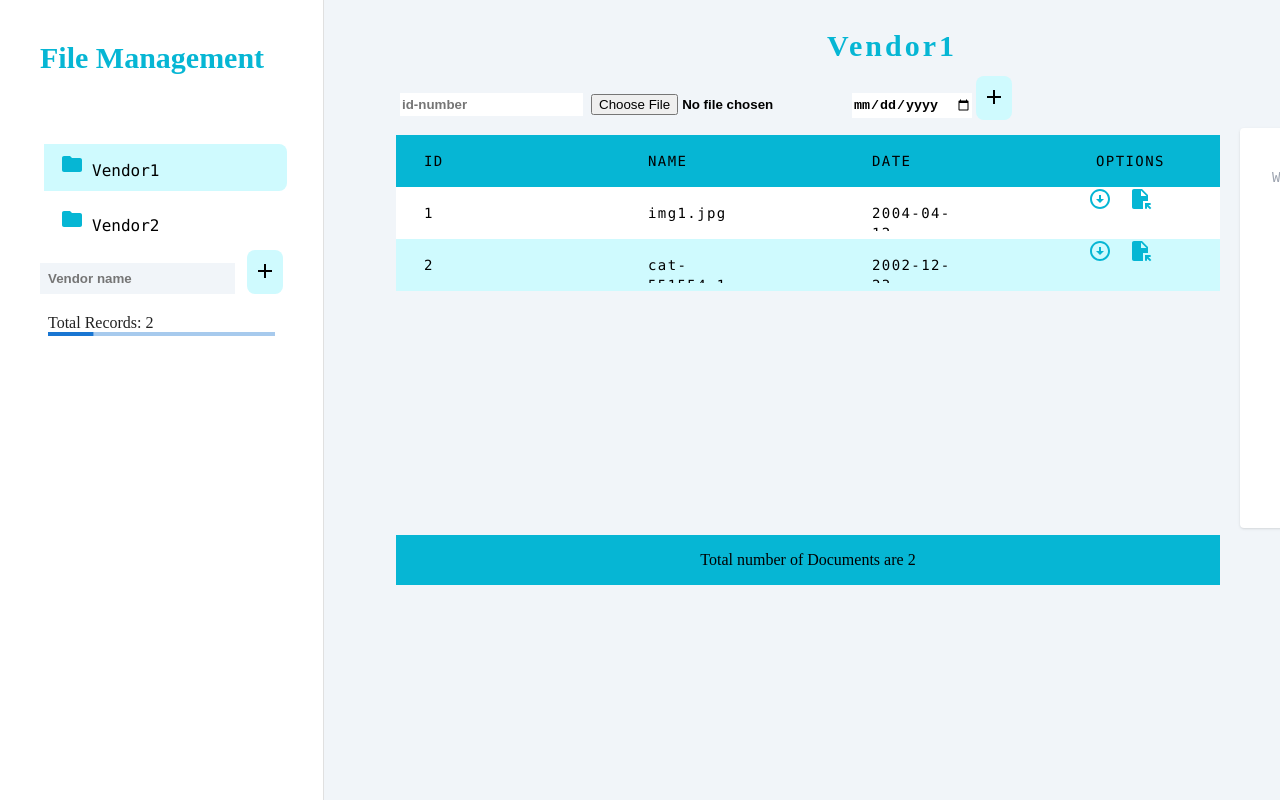
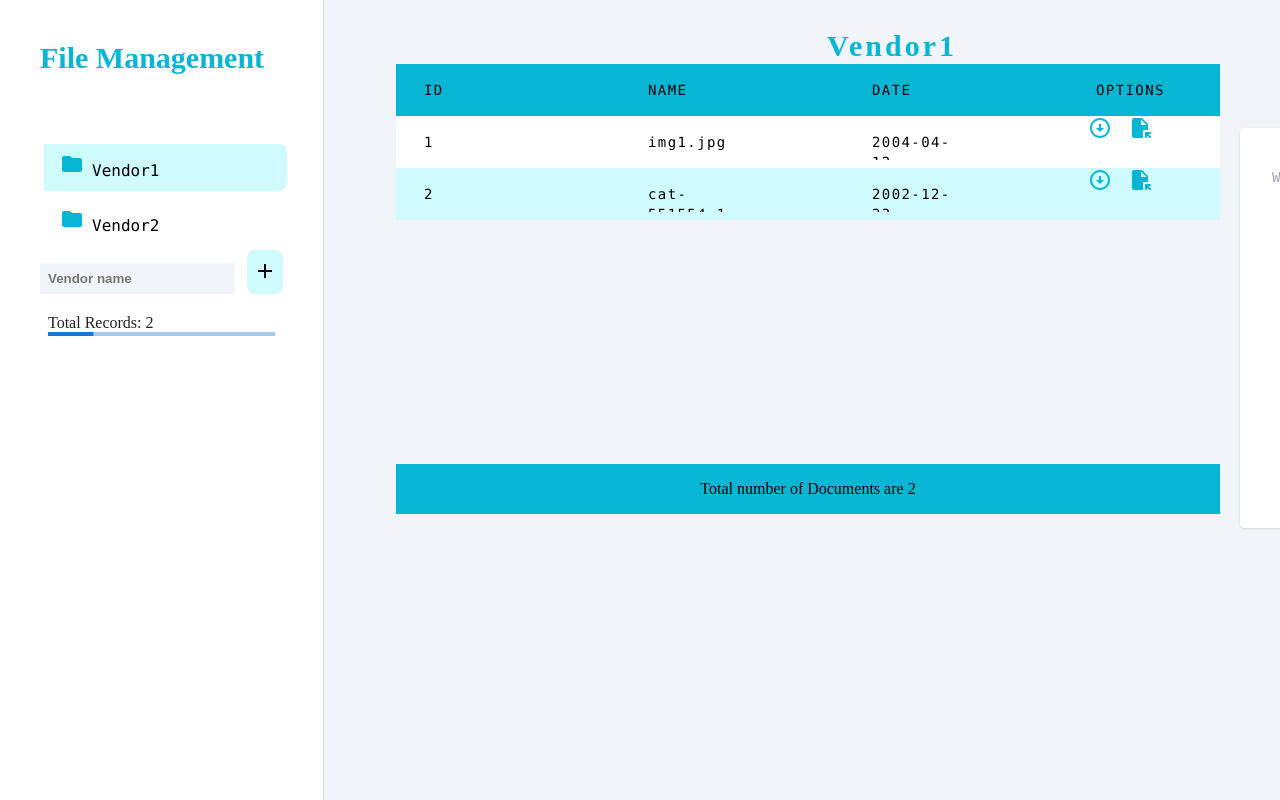
Before and after one commit to konekoshinde/raksoftech_filemng, a Next.js app: page / in a window 1280 px wide. Shown: the top 800 px of the page. Built offline with nearby package versions, Linux system fonts and the light colour scheme.

Commit message:
Update DisplayList.js

```diff
--- a/src/app/Components/DisplayList.js
+++ b/src/app/Components/DisplayList.js
@@ -88,7 +88,7 @@ function DisplayList(props) {
 
 
 
-            <form id='frm' className='my-3'>
+        {/* <form id='frm' className='my-3'>
                 <input className='m-1 py-1 border-0 font-bold  text-black' placeholder='id-number' type='number' onChange={(e)=>setNewrecord( {...newrecord,id:e.target.value} )}/>
 
                 <input className='m-1 py-1 border-0 font-bold  text-black' placeholder='url' type="file" onChange={(e)=>{handleFileChange(e);
@@ -117,6 +117,7 @@ function DisplayList(props) {
                 }}><AddIcon className='pt-2'/></button>
 
             </form>
+            */}
 
 
         <div className=' flex flex-col h-96 overflow-y-scroll'>
```
